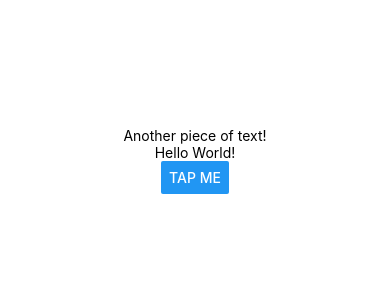
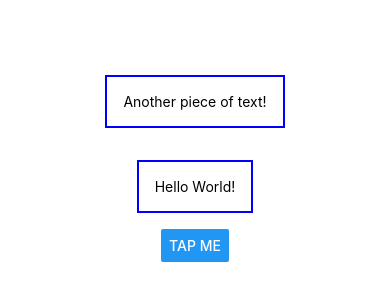
Before and after one commit to adityarajsahu/Day-Planner-React-Native, a React Native app: screen / in a window 390 px wide. Shown: the part 262-562 px from the top of the page. Built offline with nearby package versions, Linux system fonts and the light colour scheme.

Commit message:
styling - react nativr

```diff
--- a/App.js
+++ b/App.js
@@ -4,9 +4,9 @@ export default function App() {
   return (
     <View style={styles.container}>
       <View>
-        <Text>Another piece of text!</Text>
+        <Text style={styles.dummyText}>Another piece of text!</Text>
       </View>
-      <Text>Hello World!</Text>
+      <Text style={styles.dummyText}>Hello World!</Text>
       <Button title="Tap Me" />
     </View>
   );
@@ -19,4 +19,10 @@ const styles = StyleSheet.create({
     alignItems: "center",
     justifyContent: "center",
   },
+  dummyText: {
+    margin: 16,
+    padding: 16,
+    borderWidth: 2,
+    borderColor: "blue",
+  },
 });
```
